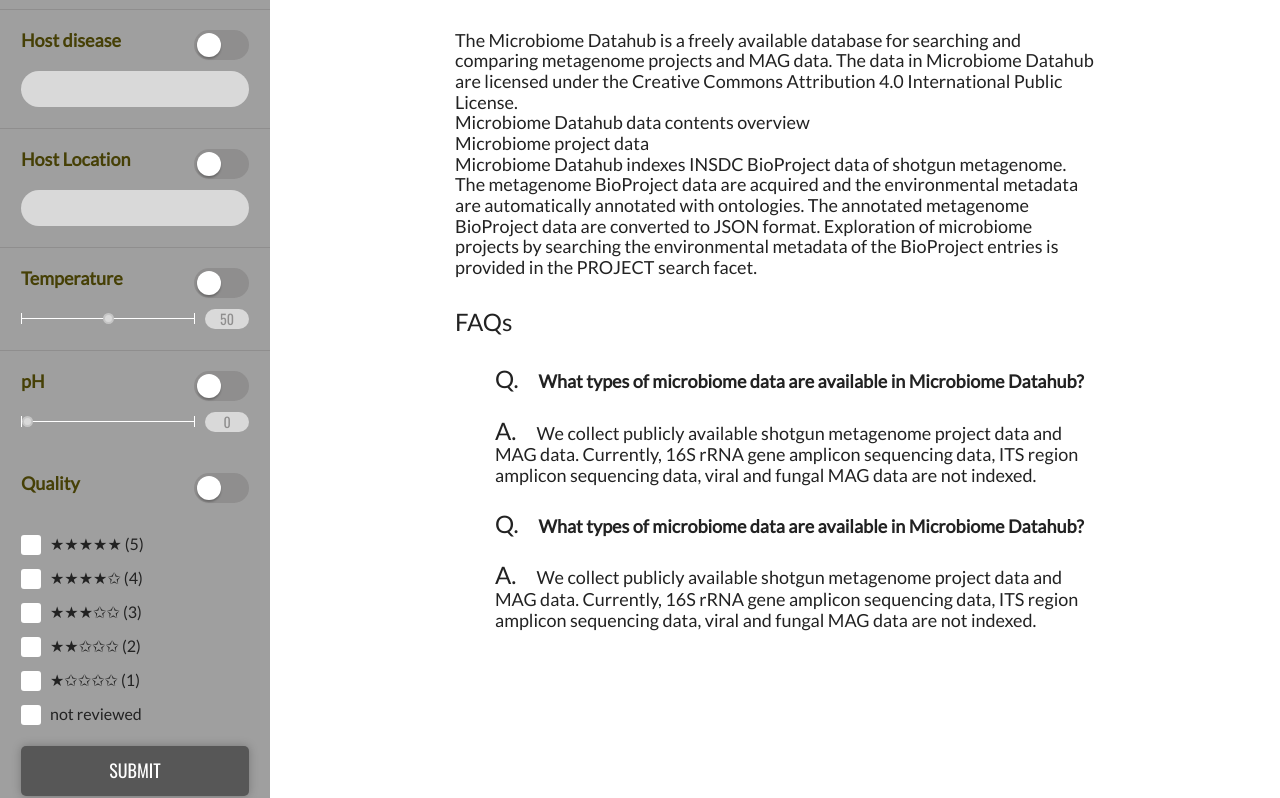
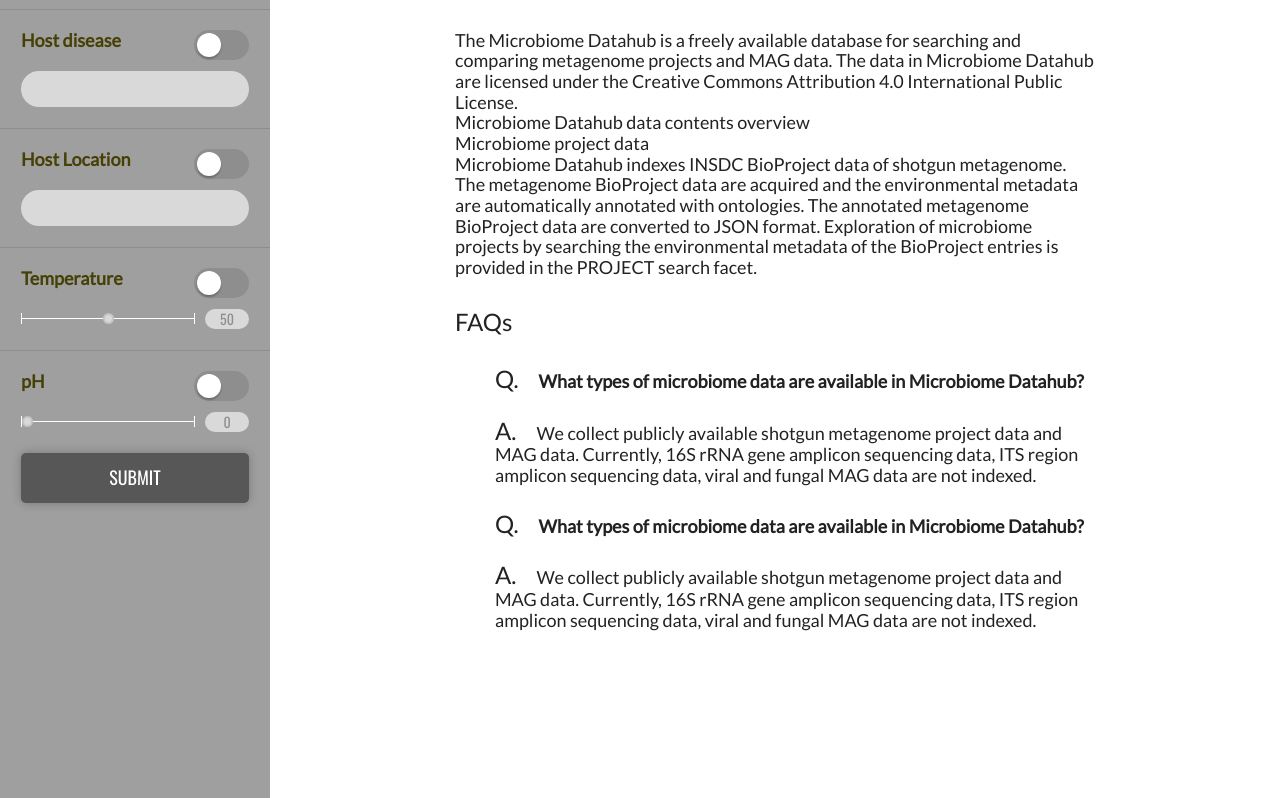
Before and after one commit to microbiomedatahub/microbiome-datahub, a React (Vite) app: page /document in a window 1280 px wide. Shown: the part 672-1470 px from the top of the page. Built offline with nearby package versions, Linux system fonts and the light colour scheme.

Commit message:
Enable star search query only 'genome' mode

```diff
--- a/src/features/search/Search.tsx
+++ b/src/features/search/Search.tsx
@@ -255,12 +255,15 @@ const Search = () => {
               max={15}
             />
 
+            {selectMode === 'genome'
+              && (
                 <SearchStar
                   value={quality}
                   setValue={setQuality}
                   isEnabled={isEnabledQuality}
                   setIsEnabled={setIsEnabledQuality}
                 />
+              )}
 
             <button type='submit' className='side-menu__submit' onClick={() => searchProject()}>SUBMIT</button>
           </nav>
```
Lines whose indentation alone changed are shown as unchanged.
